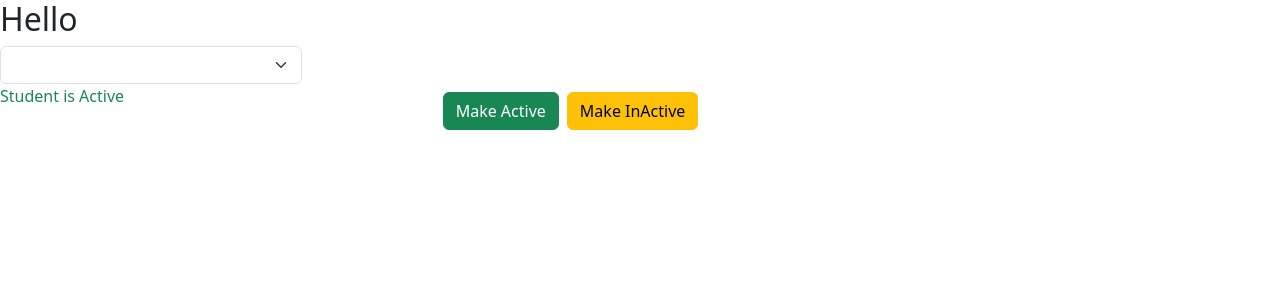
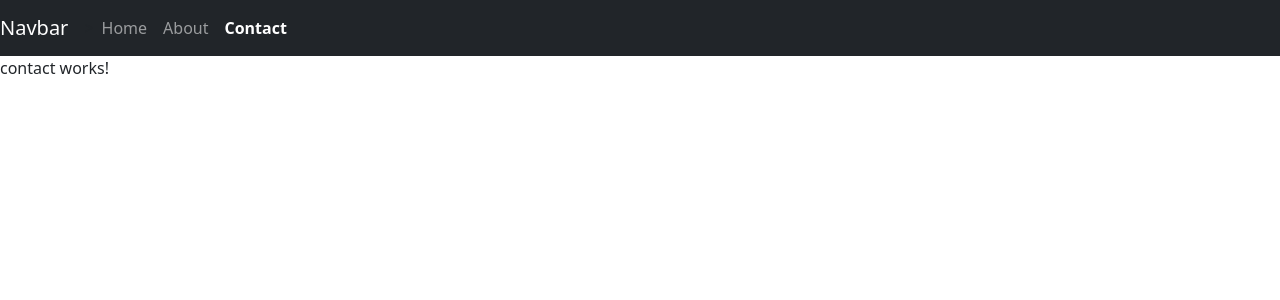
Before and after one commit to alaminsheikh01/Angular-Basic, an Angular app: page /contact in a window 1280 px wide. Shown: the top 300 px of the page. Built offline with nearby package versions, Linux system fonts and the light colour scheme.

Commit message:
added router with design

```diff
--- /dev/null
+++ b/src/app/Components/contact/contact.html
@@ -0,0 +1 @@
+<p>contact works!</p>
--- a/src/app/app.css
+++ b/src/app/app.css
@@ -1,4 +1,4 @@
 .active{
     font-weight: bold;
-    color:red;
+    color:white;
 }
--- a/src/app/app.html
+++ b/src/app/app.html
@@ -1,8 +1,13 @@
-<!-- <h1>Routing Demo</h1>
+<div class="container-full">
+  <nav class="navbar navbar-expand-lg navbar-dark bg-dark">
+    <a routerLink="home" class="navbar-brand" href="#">Navbar</a>
+    >
+    <div class="navbar-nav">
+      <a routerLinkActive="active" routerLink="home" class="nav-item nav-link" href="#">Home</a>
+      <a routerLinkActive="active" routerLink="about" class="nav-item nav-link" href="#">About</a>
+      <a routerLinkActive="active" routerLink="contact" class="nav-item nav-link" href="#">Contact</a>
+    </div>
+  </nav>
+</div>
 
-<a routerLink="/home" routerLinkActive="active">Home</a> |
-<a routerLink="/about" routerLinkActive="active">About</a>
-
-<router-outlet></router-outlet> -->
-
-<app-my-component></app-my-component>
+<router-outlet></router-outlet>
--- a/src/app/app.routes.ts
+++ b/src/app/app.routes.ts
@@ -1,10 +1,12 @@
 import { Routes } from '@angular/router';
 import { Home } from './Components/home/home';
 import { About } from './Components/about/about';
+import { Contact } from './Components/contact/contact';
 
 export const routes: Routes = [
   { path: 'home', component: Home },
   { path: 'about', component: About },
+  { path: 'contact', component: Contact },
   { path: '', redirectTo: 'home', pathMatch: 'full' },
-  {path: '**', component:About}
+  { path: '**', component: About },
 ];
--- a/src/app/app.ts
+++ b/src/app/app.ts
@@ -5,7 +5,7 @@ import { Employee } from "./services/employee/employee";
 
 @Component({
   selector: 'app-root',
-  imports: [RouterOutlet, RouterLink, RouterLinkActive, MyComponent],
+  imports: [MyComponent, RouterLink, RouterOutlet, RouterLinkActive],
   templateUrl: './app.html',
   styleUrl: './app.css'
 })
```
Also changed, not shown: src/app/Components/contact/contact.ts (added, +9 -0 lines), src/app/Components/contact/contact.css (added), 1 other file (tests, documents, lock files or other folders).
